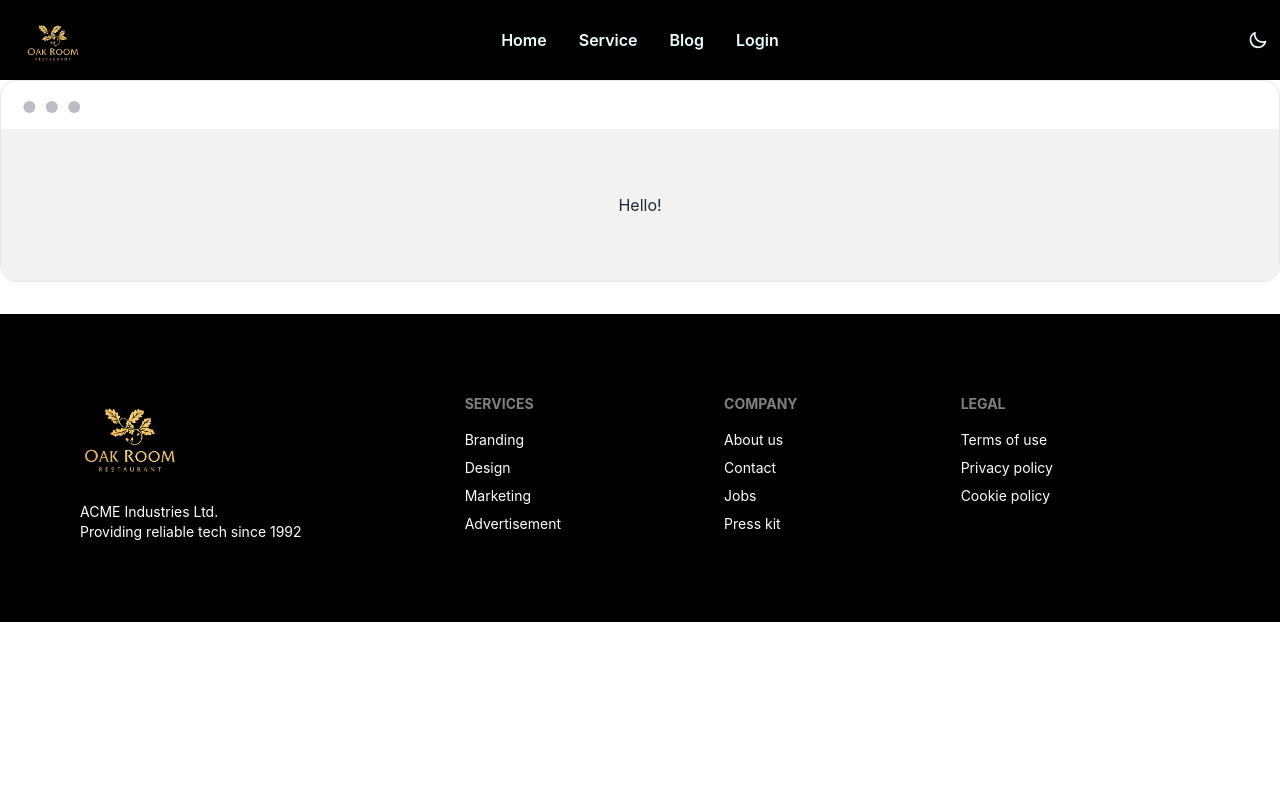
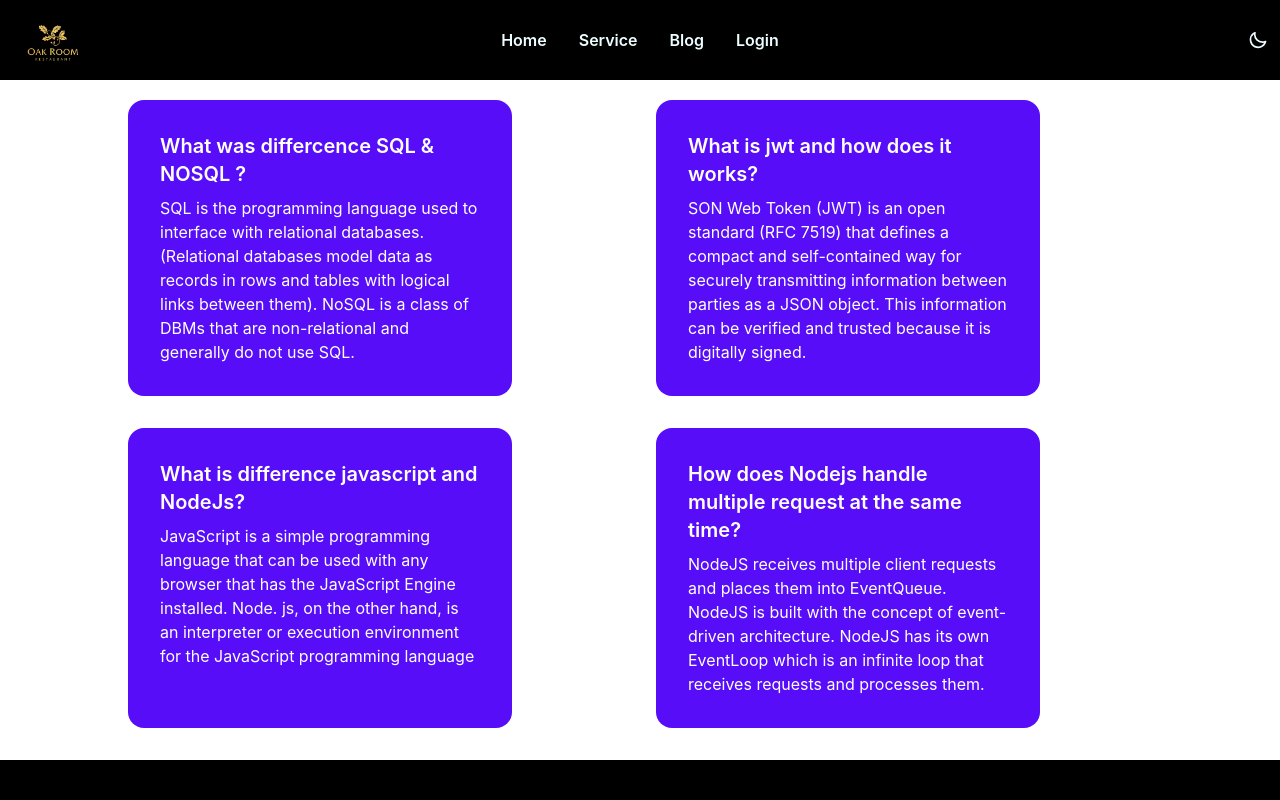
Before and after one commit to Mr-Rahman786/oak-room-11-client, a React (Create React App) app: page /blog in a window 1280 px wide. Shown: the top 800 px of the page. Built offline with nearby package versions, Linux system fonts and the light colour scheme; no server answers.

Commit message:
added blog

```diff
--- /dev/null
+++ b/src/Pages/Banner/Carosel.css
@@ -0,0 +1,15 @@
+@media screen and (max-width:376px) {
+
+    .animation{
+        text-align: start;
+        font-size: 2rem;
+    }
+    .carousel-image img{
+        padding-right: 20%;
+        left: 0;
+    }
+    .details{
+        font-size: 10px;
+        margin: 0;
+    }
+}
--- a/src/Pages/Banner/CaroselItem.js
+++ b/src/Pages/Banner/CaroselItem.js
@@ -1,7 +1,7 @@
 import React from 'react';
 import './Banner.css'
 import Typewriter from 'typewriter-effect'
-
+import './Carosel.css'
 
 
 const CaroselItem = ({ slide }) => {
@@ -33,7 +33,7 @@ const CaroselItem = ({ slide }) => {
                     className="phone" />
             </div>
 
-            <div className="absolute flex justify-start w-2/4 transform -translate-y-0 left-20 right-5 top-1/2">
+            <div className="absolute flex justify-start w-2/4 details-banner transform -translate-y-0 left-20 right-5 top-1/2">
                 <p className='text-white mt-10 details'>We make have shold food 1/2 offer and <br />
                     this mon best offer for your Imagination
                     so why you late it now get this offer
--- a/src/Pages/Blog/Blog.js
+++ b/src/Pages/Blog/Blog.js
@@ -2,8 +2,36 @@ import React from 'react';
 
 const Blog = () => {
     return (
-        <div className="mockup-window border">
-            <div className="flex justify-center px-4 py-16 bg-base-200">Hello!</div>
+        <div className='grid grid-cols-1 md:grid-cols-2 lg:grid-cols-2 gap-8 max-w-screen-lg mx-auto mt-5'>
+            <div className="card w-96 bg-primary text-primary-content">
+                <div className="card-body">
+                    <h2 className="card-title">What was differcence SQL & NOSQL ?</h2>
+                    <p>SQL is the programming language used to interface with relational databases. (Relational databases model data as records in rows and tables with logical links between them). NoSQL is a class of DBMs that are non-relational and generally do not use SQL.
+                    </p>
+                </div>
+            </div>
+
+            <div className="card w-96 bg-primary text-primary-content">
+                <div className="card-body">
+                    <h2 className="card-title">What is jwt and how does it works?</h2>
+                    <p>SON Web Token (JWT) is an open standard (RFC 7519) that defines a compact and self-contained way for securely transmitting information between parties as a JSON object. This information can be verified and trusted because it is digitally signed.
+                    </p>
+                </div>
+            </div>
+            <div className="card w-96 bg-primary text-primary-content">
+                <div className="card-body">
+                    <h2 className="card-title">What is difference javascript and NodeJs?</h2>
+                    <p>JavaScript is a simple programming language that can be used with any browser that has the JavaScript Engine installed. Node. js, on the other hand, is an interpreter or execution environment for the JavaScript programming language
+                    </p>
+                </div>
+            </div>
+            <div className="card w-96 bg-primary text-primary-content">
+                <div className="card-body">
+                    <h2 className="card-title ">How does Nodejs handle multiple request at the same time?</h2>
+                    <p>NodeJS receives multiple client requests and places them into EventQueue. NodeJS is built with the concept of event-driven architecture. NodeJS has its own EventLoop which is an infinite loop that receives requests and processes them.
+                    </p>
+                </div>
+            </div>
         </div>
     );
 };
--- /dev/null
+++ b/src/Pages/Details/Details.js
@@ -0,0 +1,15 @@
+import React, { useContext } from 'react';
+import { useLoaderData } from 'react-router-dom';
+import { AuthContext } from '../../Context/Authprovider/Authprovider';
+
+const Details = () => {
+    const { _id, title, price, img } = useLoaderData()
+    const { user } = useContext(AuthContext);
+    return (
+        <div>
+            <img src={img} alt="" />
+        </div>
+    );
+};
+
+export default Details;
--- a/src/Pages/Login/Login.js
+++ b/src/Pages/Login/Login.js
@@ -2,6 +2,7 @@ import React, { useContext } from 'react';
 import { Link, Navigate, useLocation, useNavigate } from 'react-router-dom';
 import { AuthContext } from '../../Context/Authprovider/Authprovider';
 import './Login.css'
+import SociallogIn from './SociallogIn';
 const Login = () => {
     const { login } = useContext(AuthContext);
     const location = useLocation()
@@ -29,7 +30,7 @@ const Login = () => {
 
     return (
         <div className='body'>
-            <div className='box'>
+            <div className='boxx'>
                 <form onSubmit={handleLogIn} className="form">
                     <h2>Log In</h2>
                     <div className="inputBox">
@@ -47,6 +48,8 @@ const Login = () => {
                         <Link to='/signup'>Signup</Link>
                     </div>
                     <input type="submit" value="login" />
+
+                    <SociallogIn></SociallogIn>
                 </form>
             </div>
         </div>
--- a/src/Pages/Services/Service.js
+++ b/src/Pages/Services/Service.js
@@ -11,10 +11,10 @@ const Service = () => {
     },[])
 
     return (
-        <div className='text-center container mx-auto'>
+        <div className='text-center container mx-auto mt-10 font-semibold'>
             <h2 className="text-5xl ">Our Products</h2>
             <p className='text-center'>We there show our products those for you</p>
-            <div className='grid grid-cols-1 md:grid-cols-2 gap-8 lg:grid-cols-3'>
+            <div className='grid grid-cols-1 md:grid-cols-2 gap-8 lg:grid-cols-3 mt-5'>
                 {
                     services.map(service => <ServiceCard
                         key={service._id}
--- a/src/Pages/Services/ServiceCard.js
+++ b/src/Pages/Services/ServiceCard.js
@@ -25,7 +25,10 @@ const ServiceCard = ({ service }) => {
                         </button>
 
                     </Link>
-                    <button className="btn btn-active">See Details</button>
+                    <Link to='/details'>
+                        <button className="btn btn-active btn-ghost">See Details</button>
+                    </Link>
+
                 </div>
                 <div className="rating rating-xs grid grid-cols-1 md:grid-cols-2 mt-3 text-center">
                     <div>
--- a/src/Pages/Shared/Footer/Footer.js
+++ b/src/Pages/Shared/Footer/Footer.js
@@ -6,7 +6,7 @@ const Footer = () => {
         <footer className="footer mt-8 p-20">
             <div>
                 <img className='logoImg' src={logo} alt="" />
-                <p>ACME Industries Ltd.<br />Providing reliable tech since 1992</p>
+                <p>All right reserved sertified<br />Providing reliable tech since 2022</p>
             </div>
             <div>
                 <span className="footer-title">Services</span>
--- a/src/Pages/Shared/Header/Header.css
+++ b/src/Pages/Shared/Header/Header.css
@@ -15,3 +15,12 @@
     margin-right: 10%;
     font-size: 10px;
 }
+@media screen and (max-width:376px) {
+    .navbar{
+        background-color: grey;
+        color: black;
+    }
+    .icons-brand{
+        padding-bottom: 20%;
+    }
+}
--- a/src/Pages/Shared/Header/Header.js
+++ b/src/Pages/Shared/Header/Header.js
@@ -51,7 +51,7 @@ const Header = () => {
                     </ul>
                 </div>
                 <Link to='/' className="btn btn-ghost normal-case text-xl">
-                    <img className='w-14' src={mainIcons} alt="" />
+                    <img className='w-14 icons-brand' src={mainIcons} alt="" />
                 </Link>
             </div>
             <div className="navbar-center hidden lg:flex">
--- a/src/Router/Router/Router.js
+++ b/src/Router/Router/Router.js
@@ -2,6 +2,7 @@ import { createBrowserRouter } from "react-router-dom";
 import Main from "../../Layout/Main";
 import Blog from "../../Pages/Blog/Blog";
 import Checkout from "../../Pages/Checkout/Checkout";
+import Details from "../../Pages/Details/Details.js";
 import Home from "../../Pages/Home/Home/Home";
 import Login from "../../Pages/Login/Login";
 import PrivateRoute from "../../Pages/PrivateRoute/PrivateRoute";
@@ -42,6 +43,11 @@ const router = createBrowserRouter([
             {
                 path: '/blog',
                 element:<Blog></Blog>
+            },
+            {
+                path: '/details/:id',
+                loader: ({ params }) => fetch(`https://food-junction-server.vercel.app/services/${params.id}`),
+                element: <Details></Details>,
             }
         ]
     }
```
